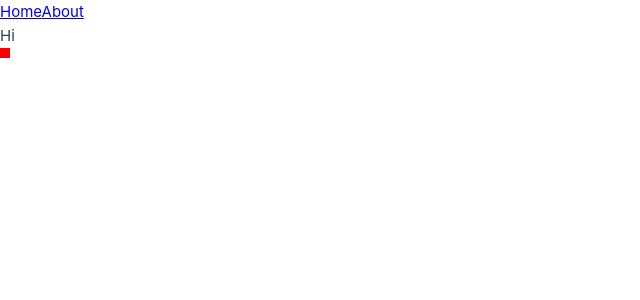
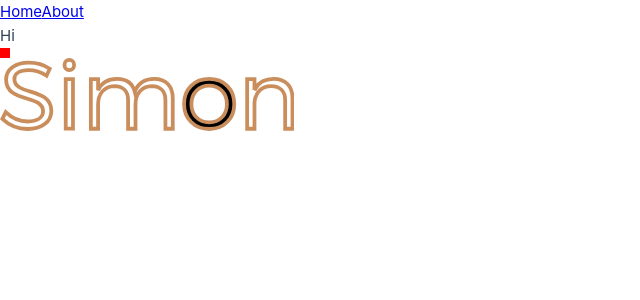
Before and after one commit to Commean/commean.eu, a Vue app: page / in a window 1280 px wide. Shown: the top 300 px of the page, without its empty margins (0-640 px from the left). Built offline with nearby package versions, Linux system fonts and the light colour scheme.

Commit message:
Add animation

```diff
--- a/src/views/HomeView.vue
+++ b/src/views/HomeView.vue
@@ -1,7 +1,26 @@
 <template>
   <main>
     <p>Hi</p>
-    <div ref="input" class="square el" @click="submit"></div>
+    <div ref="input" class="square" @click="submit"></div>
+
+    <div class="line-drawing-demo">
+      <svg width="77.895mm" height="19.293mm" version="1.1" viewBox="0 0 294.4 72.92" xmlns="http://www.w3.org/2000/svg">
+ <g transform="translate(-36.748 -135.8)" class="lines">
+  <g stroke-width=".26458" aria-label="Lukas">
+   <g stroke="#ca8e5d" aria-label="Simon">
+    <g fill="none" stroke-width="3.7795">
+     <path d="m39.062 196.76c6.2085 5.9263 15.615 10.065 25.21 10.065 14.11 0 23.799-7.0551 23.799-18.061 0.09407-23.893-36.969-15.051-36.969-31.983 0-5.55 5.55-8.7484 14.016-8.7484 5.2678 0 12.229 1.5992 18.155 5.55l3.1983-7.0551c-5.456-3.6687-13.264-6.1144-20.883-6.1144-13.64 0-22.765 6.6788-22.765 17.026 0 23.611 37.063 14.392 36.969 31.701 0 6.3026-5.9263 10.159-15.427 10.159-7.4314 0-15.803-3.3865-21.918-9.3128z"/>
+     <path d="m101.24 142.77c0 2.9161 2.0695 5.0797 4.7975 5.0797s4.7975-2.1636 4.7975-5.0797c0-2.9161-2.0695-5.0797-4.7975-5.0797s-4.7975 2.1636-4.7975 5.0797zm1.2229 63.778h7.2433v-49.574h-7.2433z"/>
+     <path d="m127.58 206.55h7.2433v-24.364c0-10.63 6.1144-17.967 16.274-18.249 8.6543 0 13.734 5.1738 13.734 14.016v28.597h7.4314v-24.364c0-10.63 5.9263-17.967 16.18-18.249 8.5602 0 13.734 5.1738 13.734 14.016v28.597h7.3373v-30.572c0-11.947-6.867-19.284-18.437-19.284-9.5009 0.0941-16.462 4.2331-19.566 12.981-2.0695-8.1839-8.4661-12.981-17.779-12.981-8.9365 0.0941-15.615 3.7627-18.908 11.476v-11.194h-7.2433z"/>
+    </g>
+    <path d="m220.8 181.71c0 14.863 10.442 25.116 25.116 25.116 14.675 0 25.116-10.253 25.116-25.116 0-14.769-10.442-24.928-25.116-24.928-14.675 0-25.116 10.159-25.116 24.928zm7.3373 0.0941c0-10.818 7.4314-18.343 17.779-18.343 10.348 0 17.779 7.5255 17.779 18.343 0 10.912-7.4314 18.437-17.779 18.437-10.348 0-17.779-7.5255-17.779-18.437z" stroke-width="3.7795"/>
+    <path d="m283.92 206.55h7.3373v-26.621c0.84662-9.4068 6.867-15.803 16.65-15.898 8.7484 0 14.016 5.1738 14.016 13.922v28.597h7.3373v-30.572c0-11.947-6.961-19.284-18.814-19.284-9.0306 0.0941-15.709 3.6687-19.19 11.194v-10.912h-7.3373z" fill="none" stroke-width="3.7795"/>
+   </g>
+  </g>
+ </g>
+</svg>
+
+    </div>
   </main>
 </template>
 
@@ -17,17 +36,22 @@
 import anime from "animejs/lib/anime.es.js";
 
 export default {
+  setup() {
+    console.log("DAS");
+  },
   methods: {
     submit() {
       console.log(this.$refs.input);
       anime({
-        targets: this.$refs.input,
-        points: "64 128 8.574 96 8.574 32 64 0 119.426 32 119.426 96",
-        baseFrequency: 0,
-        scale: 1,
+        targets: ".line-drawing-demo .lines path",
+        strokeDashoffset: [anime.setDashoffset, 0],
+        easing: "easeInOutSine",
+        duration: 1500,
+        delay: function (el, i) {
+          return i * 250;
+        },
+        direction: "alternate",
         loop: true,
-        direction: "alternate",
-        easing: "easeInOutExpo",
       });
     },
   },
```
